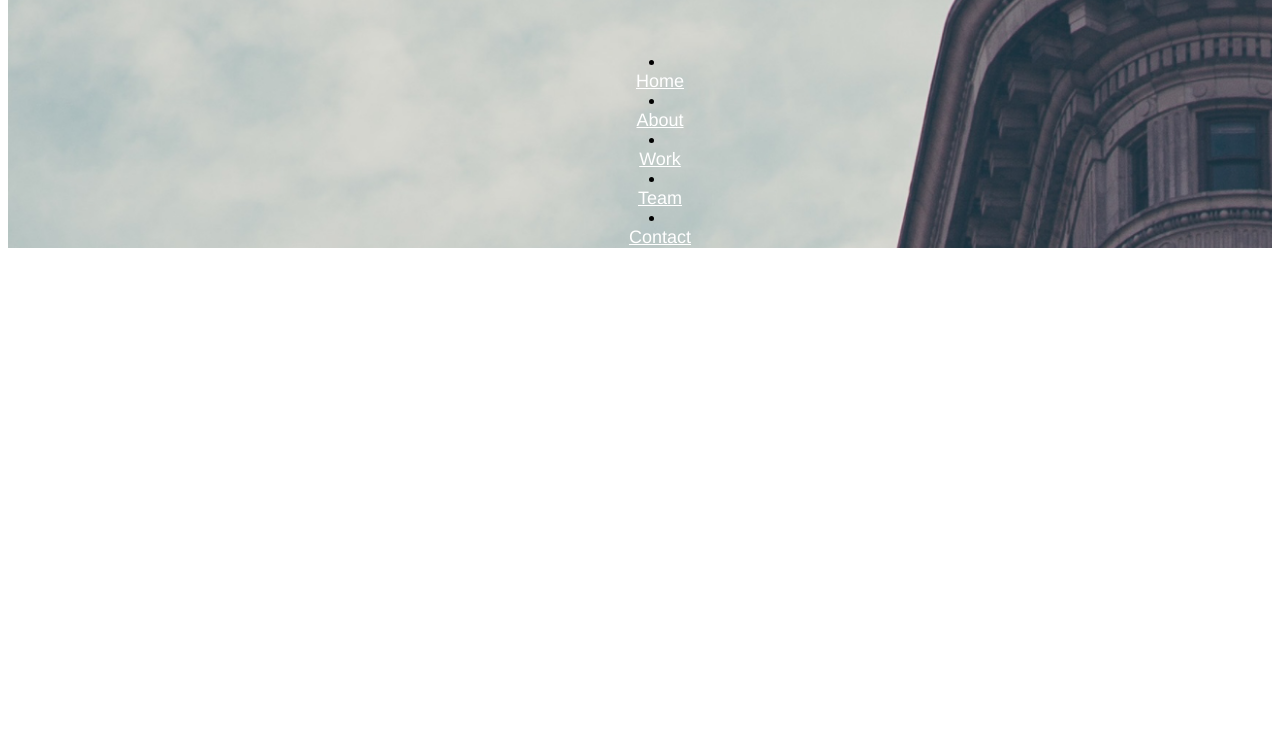
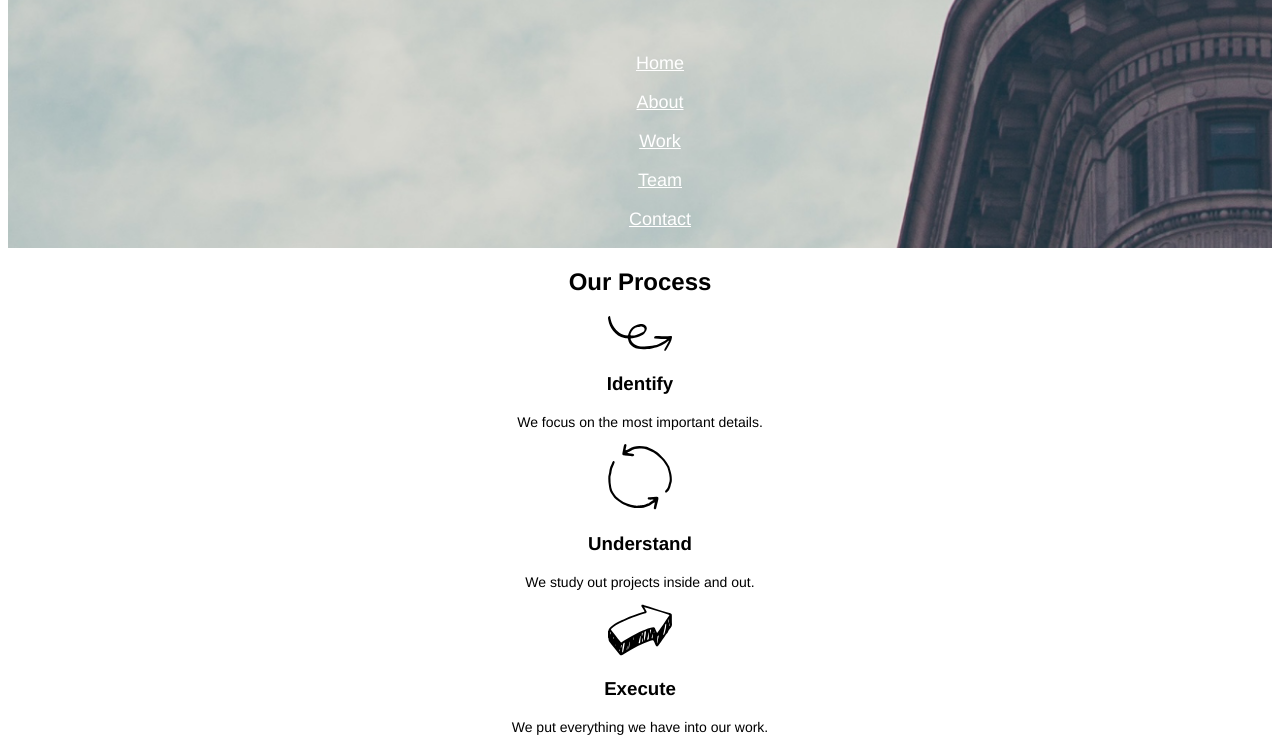
Before and after one commit to nrgini/broadway, a plain HTML site: page index.html in a window 1280 px wide. Shown: the part 61-810 px from the top of the page. Drawn offline with Linux system fonts and the light colour scheme.

Commit message:
Add Process section

```diff
--- a/index.html
+++ b/index.html
@@ -10,16 +10,22 @@
       <h1>Broadway Design</h1>
       <br>
       <menu>
-        <li><a href="#">Home</a></li>
-        <li><a href="#">About</a></li>
-        <li><a href="#">Work</a></li>
-        <li><a href="#">Team</a></li>
-        <li><a href="#">Contact</a></li>
+        <li><a href="#">Home</a></li><br>
+        <li><a href="#">About</a></li><br>
+        <li><a href="#">Work</a></li><br>
+        <li><a href="#">Team</a></li><br>
+        <li><a href="#">Contact</a></li><br>
       </menu>
     </div>
-
-		<p>
-
-		</p>
+		<h2>Our Process</h2>
+		<img src="./resources/images/identify.svg" alt="arrow pointing in a spiral" />
+		<h3>Identify</h3>
+		<p>We focus on the most important details.</p>
+		<img src="./resources/images/understand.svg" alt="graphic of two arrows pointing in a circle" />
+		<h3>Understand</h3>
+		<p>We study out projects inside and out.</p>
+		<img src="./resources/images/execute.svg" alt="3D arrow pointing up and to the right" />
+		<h3>Execute</h3>
+		<p>We put everything we have into our work.</p>
 	</body>
 </html>
--- a/resources/css/styles.css
+++ b/resources/css/styles.css
@@ -11,7 +11,7 @@ h1, h4, a {
 }
 
 h2, h3, p {
-  color: gray;
+  color: black;
 }
 
 h4 {
@@ -31,6 +31,10 @@ a {
    text-align: center;
  }
 
+ menu {
+   list-style-type: none;
+ }
+
 .header {
   background-image: url("../images/the-flatiron-building.png");
   background-size: cover;
```
